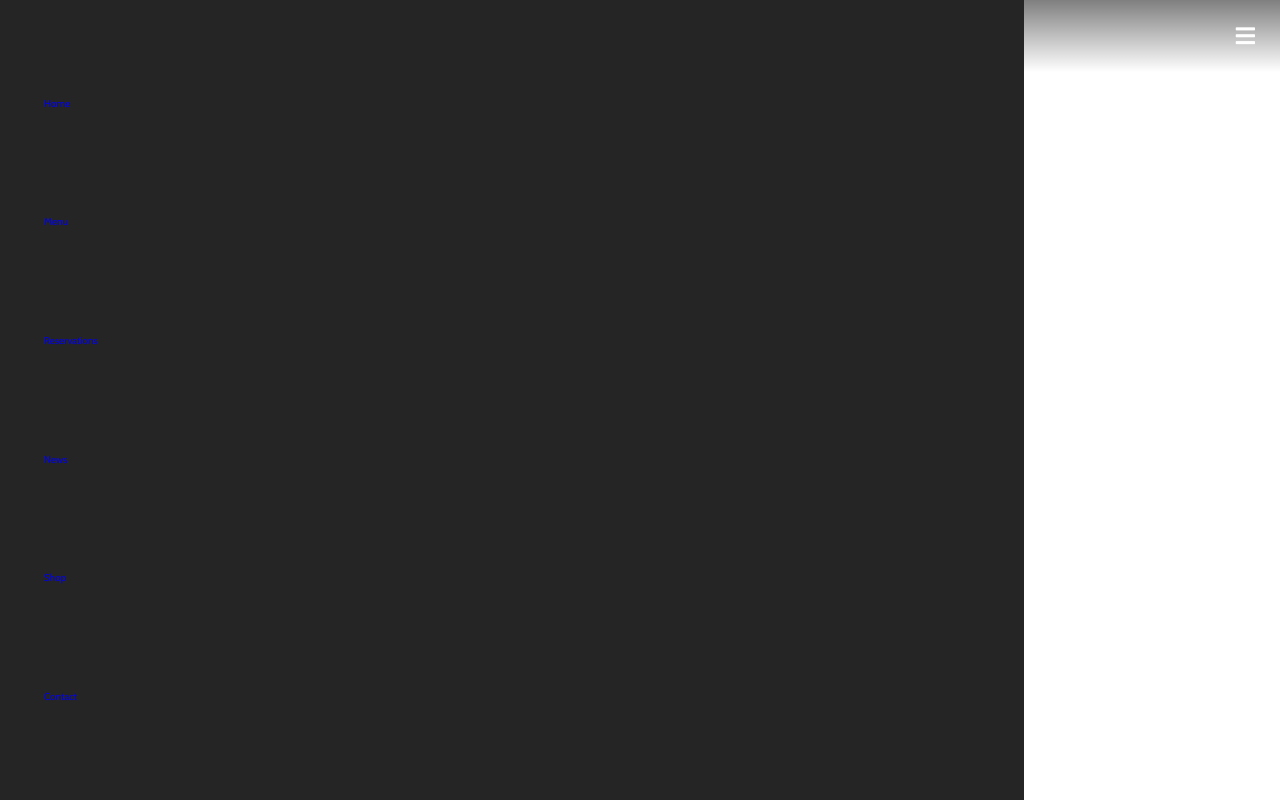
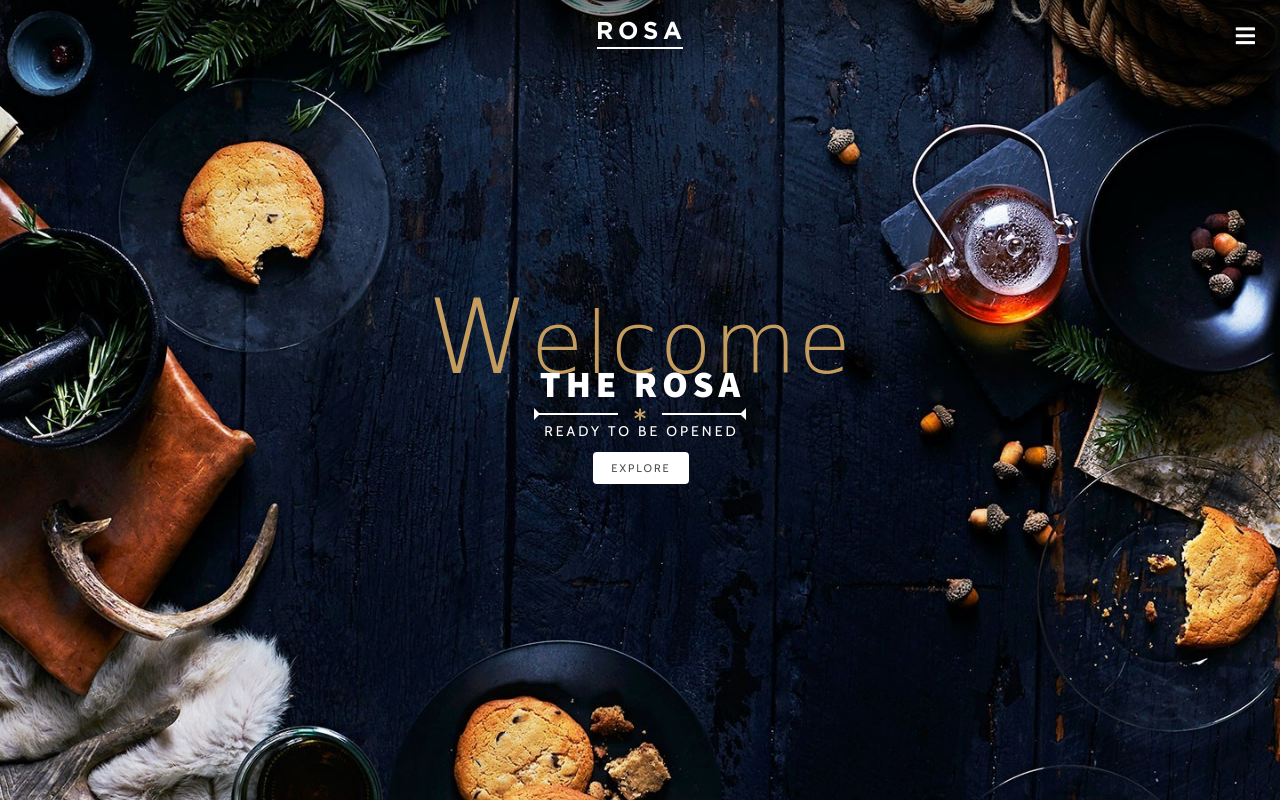
Before and after one commit to diazmc/the-rosa, a plain HTML site: page index.html in a window 1280 px wide. Drawn offline with nearby package versions, Linux system fonts and the light colour scheme; a web font is replaced by a local one.

Commit message:
finished hero section

```diff
--- a/css/style.css
+++ b/css/style.css
@@ -96,7 +96,7 @@ header {
     flex-direction: column;
     justify-content: space-around;
     z-index: 1250;
-    /* transform: translateX(-100%); */
+    transform: translateX(-100%);
     transition: transform .5s;
 }
 
@@ -121,3 +121,138 @@ header {
 .open .fa-bars {
     display: none;
 }
+
+.open .nav-list {
+    transform: translateX(0);
+}
+
+.open .nav::before {
+    opacity: 1;
+    transform: scale(1);
+}
+
+.nav-item {
+    border-bottom: 2px solid rgba(255, 255, 255, .3);
+}
+
+.nav-link {
+    display: block;
+    color: #fff;
+    text-transform: uppercase;
+    font-size: 1.6rem;
+    letter-spacing: 2px;
+    margin-right: -2px;
+    transition: color .5s;
+}
+
+.nav-link:hover {
+    color: var(--secondary-font-color);
+}
+
+/* HERO  */
+
+.hero {
+    width: 100%;
+    height: 100vh;
+    background: url("../images/hero.jpg") center no-repeat;
+    background-size: cover;
+    display: flex;
+    align-items: center;
+    text-align: center;
+}
+
+.sub-headline {
+    font-size: 8.5rem;
+    font-family: var(--secondary-font);
+    color: var(--secondary-font-color);
+    font-weight: 100;
+    line-height: .4;
+    letter-spacing: 2px;
+}
+
+
+.first-letter {
+    text-transform: uppercase;
+    font-size: 10.3rem;
+}
+
+.headline {
+    color: #fff;
+    font-size: 3.7rem;
+    font-family: var(--main-font);
+    text-transform: uppercase;
+    font-weight: 900;
+    letter-spacing: .5rem;
+    margin-right: -.5rem;
+}
+
+.separator {
+    display: flex;
+    align-items: center;
+    justify-content: center;
+}
+
+.line {
+    width: 100%;
+    max-width: 8.4rem;
+    height: .25rem;
+    background-color: #fff;
+    position: relative;
+}
+
+.line-left::before,
+.line-right::before {
+    content: "";
+    position: absolute;
+    top: 50%;
+    transform: translateY(-50%);
+    border: .6rem solid transparent;
+}
+
+.line-right::before {
+    border-right-color: #fff;
+    right: 0;
+}
+
+.line-left::before {
+    border-left-color: #fff;
+    left: 0;
+}
+
+.asterisk {
+    font-size: 1.2rem;
+    color: var(--secondary-font-color);
+    margin: 0 1.6rem;
+}
+
+.headline-description h5 {
+    color: #fff;
+    font-size: 1.4rem;
+    font-weight: 100;
+    text-transform: uppercase;
+    margin-bottom: 1.2rem;
+    letter-spacing: 3px;
+    margin-right: -3px;
+}
+
+.btn {
+    display: inline-block;
+    text-transform: uppercase;
+    letter-spacing: 2px;
+    margin-right: -2px;
+}
+
+.cta-btn {
+    font-size: 1.1rem;
+    background-color: #fff;
+    padding: .9rem 1.8rem;
+    color: var(--body-font-color);
+    border-radius: .4rem;
+    transition: background-color .5s;
+}
+
+.cta-btn:hover,
+.cta-btn:focus {
+    color: #fff;
+    background-color: var(--secondary-font-color);
+}
--- a/index.html
+++ b/index.html
@@ -63,7 +63,7 @@
                 </div>
                 <div class="single-animation">
                     <h5>Ready to be opened</h5>
-                    <a href="#" class="btn cta-btn"></a>
+                    <a href="#" class="btn cta-btn">Explore</a>
                 </div>
             </div>
         </div>
@@ -75,5 +75,6 @@
 
 
 
+    <script src="js/main.js"></script>
 </body>
 </html>
--- /dev/null
+++ b/js/main.js
@@ -0,0 +1,12 @@
+// Select element function
+
+const selectElement = function(element) {
+    return document.querySelector(element);
+};
+
+let menuToggler = selectElement('.menu-toggle');
+let body = selectElement('body');
+
+menuToggler.addEventListener('click', function() {
+    body.classList.toggle('open');
+});
```
